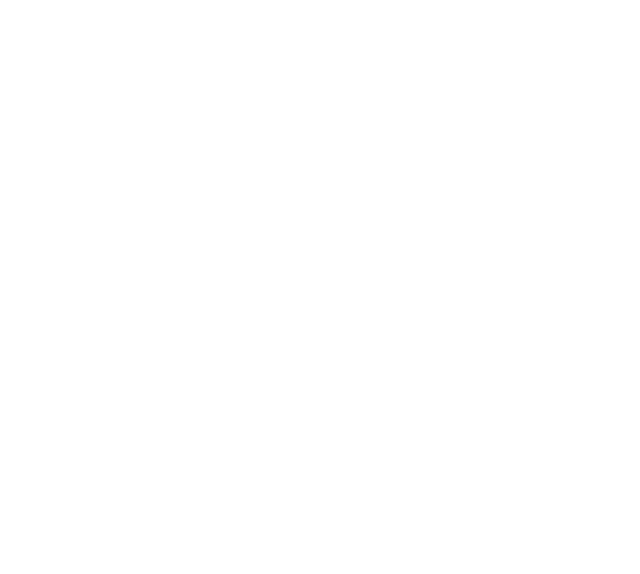
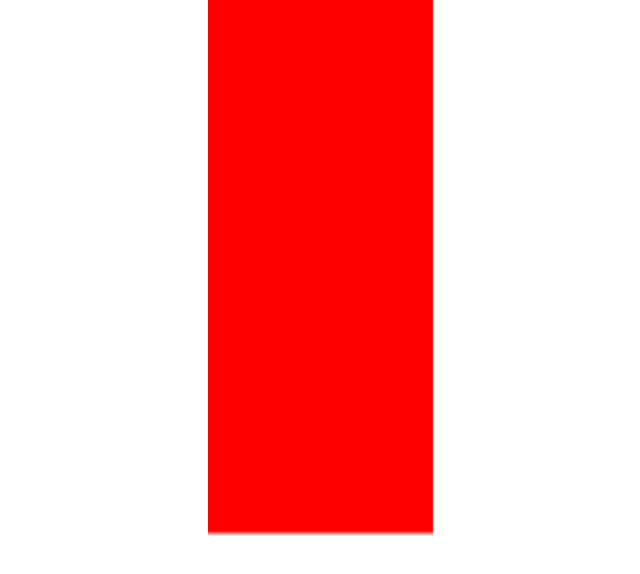
Before and after one commit to UltraRaptorYT/LumberJack, a plain HTML site: page index.html in a window 1280 px wide. Shown: the whole page, without its empty margins (207-847 px from the left). Drawn offline with Linux system fonts and the light colour scheme.

Commit message:
Update HTML

```diff
--- a/index.css
+++ b/index.css
@@ -11,8 +11,16 @@ html,body {
   overflow: hidden;
 }
 
+body {
+  display: flex;
+  justify-content: center;
+  align-items: center;
+}
+
 #canvasDiv {
   aspect-ratio: 9/16;
+  /* width: 360px; */
+  height: 100%;
 }
 
 canvas {
--- a/index.html
+++ b/index.html
@@ -9,7 +9,7 @@
   </head>
   <body>
     <div id="canvasDiv">
-      <canvas> </canvas>
+      <canvas id="canvas"> </canvas>
     </div>
     <script>
       let vh = 0.01 * window.innerHeight;
--- a/index.js
+++ b/index.js
@@ -0,0 +1,4 @@
+var canvas = document.getElementById("canvas");
+var ctx = canvas.getContext("2d");
+ctx.fillStyle = "#FF0000";
+ctx.fillRect(0, 0, 150, 100);
```
